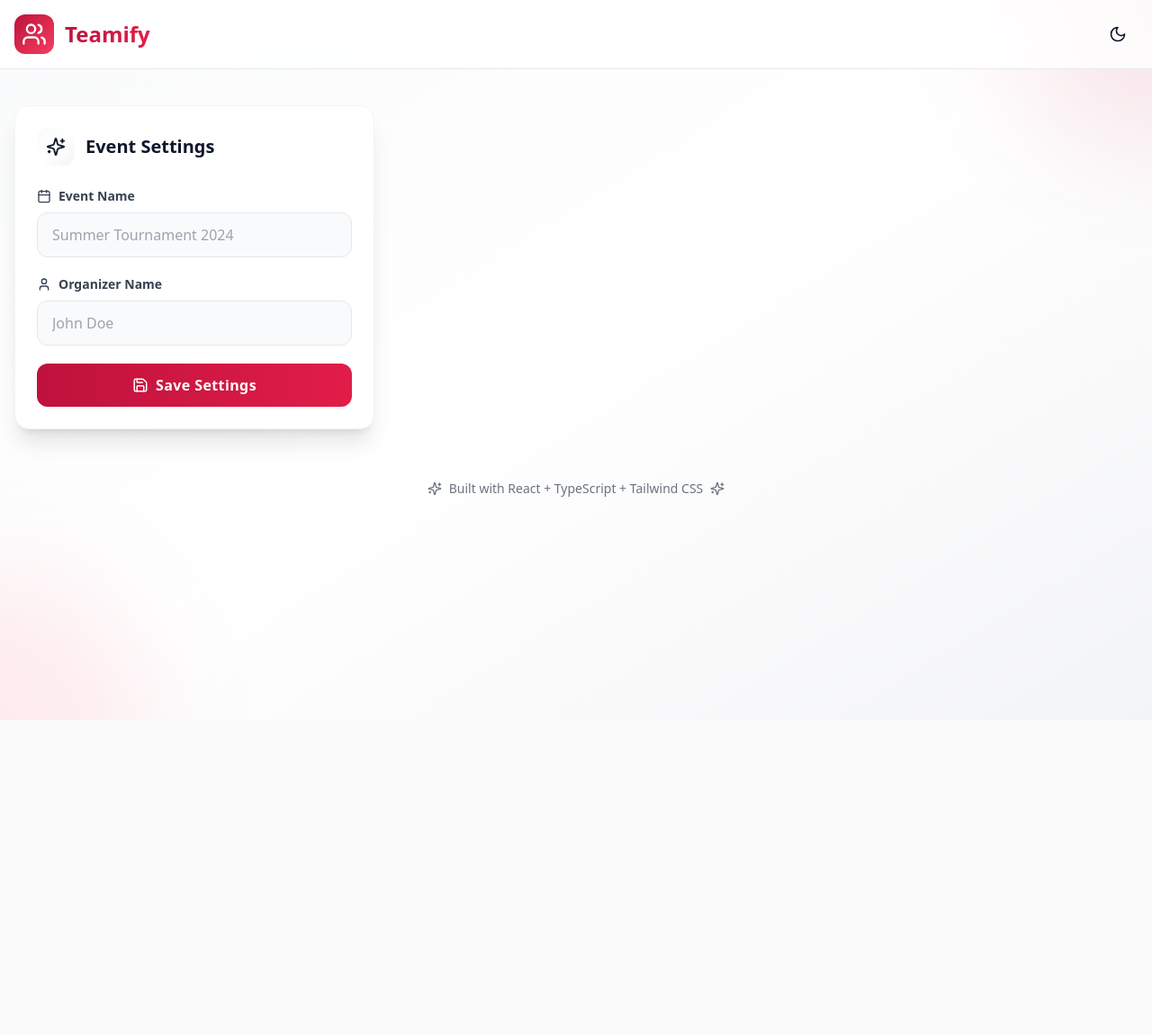
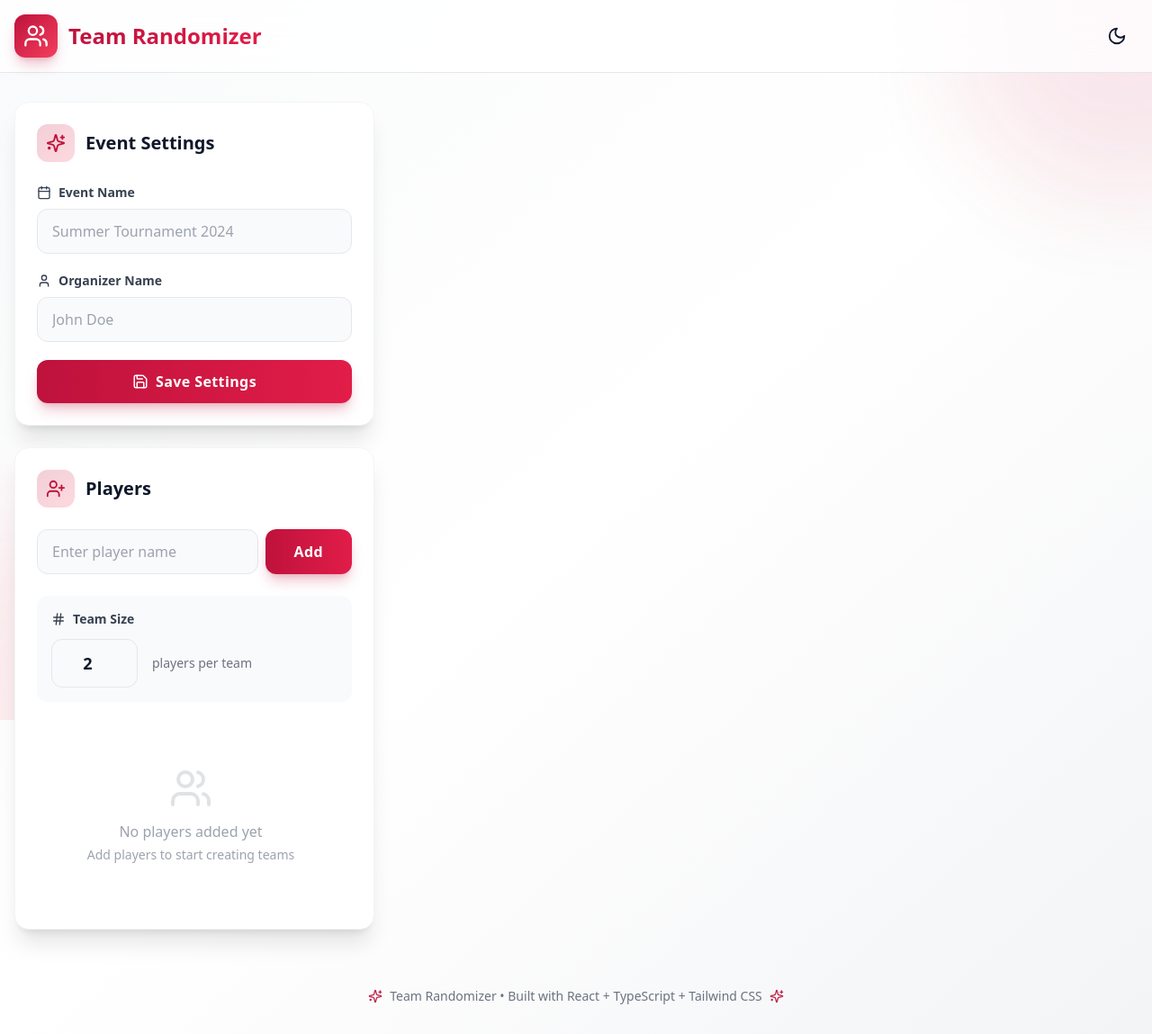
Before and after one commit to camachoo1/team-randomizer, a React (Vite) app: page / in a window 1280 px wide. Shown: the whole page at 90% size. Before the commit the page ends 800 px from the top, so only its background shows below. Built offline with nearby package versions, Linux system fonts and the light colour scheme.

Commit message:
Add player manager component and header

```diff
--- a/src/App.tsx
+++ b/src/App.tsx
@@ -1,74 +1,73 @@
-import { Users, Moon, Sun, Sparkles } from 'lucide-react';
+import { useEffect } from 'react';
+import Header from './components/Header';
+import EventSettings from './components/EventSettings';
+import PlayerManager from './components/PlayerManager';
+import { Sparkles } from 'lucide-react';
 import useStore from './store/useStore';
-import EventSettings from './components/EventSettings';
 
 function App() {
-  const { darkMode, toggleDarkMode, eventName, organizerName } =
-    useStore();
+  const darkMode = useStore((state) => state.darkMode);
+
+  useEffect(() => {
+    // Ensure dark mode class is applied on mount
+    if (darkMode) {
+      document.documentElement.classList.add('dark');
+      document.body.classList.add('dark');
+    }
+  }, [darkMode]);
 
   return (
     <div className={`min-h-screen ${darkMode ? 'dark' : ''}`}>
-      <div
-        className='min-h-screen bg-gradient-to-br from-gray-50 via-white to-gray-100
-                      dark:from-dark-bg dark:via-gray-900 dark:to-dark-bg transition-colors duration-500'
-      >
+      <div className='gradient-bg min-h-screen transition-colors duration-500'>
         {/* Background decoration */}
         <div className='fixed inset-0 overflow-hidden pointer-events-none'>
-          <div className='absolute -top-40 -right-40 w-80 h-80 bg-primary-base/10 rounded-full blur-3xl' />
-          <div className='absolute -bottom-40 -left-40 w-80 h-80 bg-rose-500/10 rounded-full blur-3xl' />
+          <div
+            className='absolute -top-40 -right-40 w-96 h-96 bg-primary/10
+                        rounded-full blur-3xl animate-pulse-subtle'
+          />
+          <div
+            className='absolute -bottom-40 -left-40 w-96 h-96 bg-rose-500/10
+                        rounded-full blur-3xl animate-pulse-subtle'
+            style={{ animationDelay: '1s' }}
+          />
         </div>
 
-        {/* Header */}
-        <header className='glass-effect border-b border-gray-200 dark:border-gray-800 sticky top-0 z-10'>
-          <div className='container mx-auto px-4 py-4'>
-            <div className='flex items-center justify-between'>
-              <div className='flex items-center gap-3'>
-                <div className='p-2 bg-gradient-to-br from-primary-base to-rose-500 rounded-xl text-white'>
-                  <Users size={28} />
-                </div>
-                <div>
-                  <h1 className='text-2xl font-bold bg-gradient-to-r from-primary-base to-rose-600 bg-clip-text text-transparent'>
-                    Teamify
-                  </h1>
-                  {eventName && (
-                    <p className='text-sm text-gray-600 dark:text-gray-400'>
-                      {eventName}{' '}
-                      {organizerName && `• ${organizerName}`}
-                    </p>
-                  )}
-                </div>
-              </div>
-
-              <button
-                onClick={toggleDarkMode}
-                className='p-3 rounded-xl hover:bg-gray-100 dark:hover:bg-gray-800 transition-all duration-200'
-                aria-label='Toggle dark mode'
-              >
-                {darkMode ? <Sun size={20} /> : <Moon size={20} />}
-              </button>
-            </div>
-          </div>
-        </header>
+        <Header />
 
         {/* Main Content */}
-        <main className='container mx-auto p-4 pb-8 relative'>
-          <div className='grid grid-cols-1 lg:grid-cols-3 gap-6 mt-6'>
+        <main className='container mx-auto px-4 py-8 relative'>
+          <div className='grid grid-cols-1 lg:grid-cols-3 gap-6'>
             <div className='lg:col-span-1 space-y-6'>
               <EventSettings />
+              <PlayerManager />
             </div>
 
             <div className='lg:col-span-2'>
-              {/* Placeholder for Team Display */}
+              {/* Placeholder for TeamDisplay */}
             </div>
           </div>
         </main>
 
         {/* Footer */}
-        <footer className='mt-auto py-6 text-center text-sm text-gray-500 dark:text-gray-400'>
-          <div className='flex items-center justify-center gap-2'>
-            <Sparkles size={16} />
-            <span>Built with React + TypeScript + Tailwind CSS</span>
-            <Sparkles size={16} />
+        <footer className='relative mt-auto py-8 text-center'>
+          <div className='container mx-auto px-4'>
+            <div
+              className='flex items-center justify-center gap-2 text-sm
+                          text-gray-500 dark:text-gray-400'
+            >
+              <Sparkles
+                size={16}
+                className='text-primary animate-pulse-subtle'
+              />
+              <span>
+                Team Randomizer • Built with React + TypeScript +
+                Tailwind CSS
+              </span>
+              <Sparkles
+                size={16}
+                className='text-primary animate-pulse-subtle'
+              />
+            </div>
           </div>
         </footer>
       </div>
--- /dev/null
+++ b/src/components/Header.tsx
@@ -0,0 +1,61 @@
+import React from 'react';
+import { Users, Moon, Sun, Sparkles } from 'lucide-react';
+import useStore from '../store/useStore';
+
+const Header: React.FC = () => {
+  const { darkMode, toggleDarkMode, eventName, organizerName } =
+    useStore();
+
+  return (
+    <header className='glass-header sticky top-0 z-50'>
+      <div className='container mx-auto px-4 py-4'>
+        <div className='flex items-center justify-between'>
+          <div className='flex items-center gap-3'>
+            <div
+              className='p-2.5 bg-gradient-to-br from-primary to-rose-500 rounded-xl
+                          text-white shadow-lg shadow-primary/25'
+            >
+              <Users size={28} />
+            </div>
+            <div>
+              <h1
+                className='text-2xl font-bold bg-gradient-to-r from-primary to-rose-600
+                           bg-clip-text text-transparent'
+              >
+                Team Randomizer
+              </h1>
+              {eventName && (
+                <p className='text-sm text-gray-600 dark:text-gray-400 flex items-center gap-2'>
+                  <Sparkles size={12} />
+                  {eventName}
+                  {organizerName && ` • ${organizerName}`}
+                </p>
+              )}
+            </div>
+          </div>
+
+          <button
+            onClick={toggleDarkMode}
+            className='p-3 rounded-xl hover:bg-gray-100 dark:hover:bg-gray-800
+                     transition-all duration-200 group'
+            aria-label='Toggle dark mode'
+          >
+            {darkMode ? (
+              <Sun
+                size={22}
+                className='group-hover:rotate-180 transition-transform duration-500'
+              />
+            ) : (
+              <Moon
+                size={22}
+                className='group-hover:-rotate-12 transition-transform duration-500'
+              />
+            )}
+          </button>
+        </div>
+      </div>
+    </header>
+  );
+};
+
+export default Header;
--- /dev/null
+++ b/src/components/PlayerManager.tsx
@@ -0,0 +1,175 @@
+import React from 'react';
+import { X, Lock, Unlock, UserPlus, Hash, Users } from 'lucide-react';
+import { useForm } from 'react-hook-form';
+import useStore from '../store/useStore';
+import clsx from 'clsx';
+
+interface PlayerForm {
+  playerName: string;
+}
+
+const PlayerManager: React.FC = () => {
+  const {
+    players,
+    addPlayer,
+    removePlayer,
+    togglePlayerLock,
+    teamSize,
+    setTeamSize,
+  } = useStore();
+
+  const { register, handleSubmit, reset } = useForm<PlayerForm>();
+
+  const onSubmit = (data: PlayerForm) => {
+    if (data.playerName.trim()) {
+      addPlayer(data.playerName.trim());
+      reset();
+    }
+  };
+
+  return (
+    <div
+      className='card animate-fade-in'
+      style={{ animationDelay: '0.1s' }}
+    >
+      <div className='flex items-center gap-3 mb-6'>
+        <div className='p-2.5 bg-gradient-to-br from-primary/20 to-rose-500/20 rounded-xl'>
+          <UserPlus className='text-primary' size={22} />
+        </div>
+        <h2 className='text-xl font-bold'>Players</h2>
+      </div>
+
+      <form onSubmit={handleSubmit(onSubmit)} className='mb-6'>
+        <div className='flex gap-2'>
+          <input
+            {...register('playerName', { required: true })}
+            className='input-field flex-1'
+            placeholder='Enter player name'
+          />
+          <button type='submit' className='btn-primary px-8'>
+            Add
+          </button>
+        </div>
+      </form>
+
+      <div className='mb-6 p-4 bg-gray-50 dark:bg-gray-800/50 rounded-xl'>
+        <label className='flex items-center gap-2 text-sm font-semibold mb-3 text-gray-700 dark:text-gray-300'>
+          <Hash size={16} />
+          Team Size
+        </label>
+        <div className='flex items-center gap-4'>
+          <input
+            type='number'
+            min='1'
+            max='10'
+            value={teamSize}
+            onChange={(e) =>
+              setTeamSize(parseInt(e.target.value) || 2)
+            }
+            className='input-field w-24 text-center font-bold text-lg'
+          />
+          <span className='text-sm text-gray-500 dark:text-gray-400'>
+            players per team
+          </span>
+        </div>
+      </div>
+
+      <div className='space-y-2 max-h-80 overflow-y-auto scrollbar-custom pr-2'>
+        {players.length === 0 ? (
+          <div className='text-center py-12 text-gray-400'>
+            <Users size={48} className='mx-auto mb-3 opacity-30' />
+            <p className='font-medium'>No players added yet</p>
+            <p className='text-sm mt-1'>
+              Add players to start creating teams
+            </p>
+          </div>
+        ) : (
+          players.map((player, index) => (
+            <div
+              key={player.id}
+              className={clsx(
+                'flex items-center justify-between p-3.5 rounded-xl group transition-all duration-200 animate-slide-up',
+                player.locked
+                  ? 'bg-gradient-to-r from-primary/10 to-rose-500/10 border border-primary/20'
+                  : 'bg-gray-50 dark:bg-gray-800/50 hover:bg-gray-100 dark:hover:bg-gray-800'
+              )}
+              style={{
+                animationDelay: `${Math.min(index * 0.05, 0.3)}s`,
+              }}
+            >
+              <div className='flex items-center gap-3'>
+                <span className='text-sm font-bold text-gray-400 dark:text-gray-500 w-8'>
+                  #{index + 1}
+                </span>
+                <span
+                  className={clsx(
+                    'font-medium',
+                    player.locked && 'text-primary font-semibold'
+                  )}
+                >
+                  {player.name}
+                </span>
+                {player.locked && (
+                  <span className='text-xs bg-primary/20 text-primary px-2.5 py-0.5 rounded-full font-semibold'>
+                    LOCKED
+                  </span>
+                )}
+              </div>
+
+              <div className='flex gap-1 opacity-0 group-hover:opacity-100 transition-opacity'>
+                <button
+                  onClick={() => togglePlayerLock(player.id)}
+                  className={clsx(
+                    'p-2 rounded-lg transition-all duration-200',
+                    player.locked
+                      ? 'bg-primary text-white hover:bg-primary-dark'
+                      : 'hover:bg-gray-200 dark:hover:bg-gray-700 text-gray-600 dark:text-gray-400'
+                  )}
+                  title={
+                    player.locked ? 'Unlock player' : 'Lock player'
+                  }
+                >
+                  {player.locked ? (
+                    <Lock size={16} />
+                  ) : (
+                    <Unlock size={16} />
+                  )}
+                </button>
+                <button
+                  onClick={() => removePlayer(player.id)}
+                  className='p-2 hover:bg-red-100 dark:hover:bg-red-900/20 text-red-600
+                           rounded-lg transition-all duration-200 disabled:opacity-50'
+                  disabled={player.locked}
+                  title='Remove player'
+                >
+                  <X size={16} />
+                </button>
+              </div>
+            </div>
+          ))
+        )}
+      </div>
+
+      {players.length > 0 && (
+        <div className='mt-6 pt-6 border-t border-gray-200 dark:border-gray-700 grid grid-cols-2 gap-4'>
+          <div>
+            <p className='text-sm text-gray-600 dark:text-gray-400'>
+              Total Players
+            </p>
+            <p className='text-2xl font-bold'>{players.length}</p>
+          </div>
+          <div>
+            <p className='text-sm text-gray-600 dark:text-gray-400'>
+              Locked Players
+            </p>
+            <p className='text-2xl font-bold text-primary'>
+              {players.filter((p) => p.locked).length}
+            </p>
+          </div>
+        </div>
+      )}
+    </div>
+  );
+};
+
+export default PlayerManager;
--- a/src/index.css
+++ b/src/index.css
@@ -3,72 +3,87 @@
 @tailwind utilities;
 
 @layer base {
+  * {
+    @apply transition-colors duration-300;
+  }
+
   body {
-    @apply bg-secondary text-primary-accent transition-colors duration-300;
+    @apply bg-surface text-accent antialiased;
   }
 
   body.dark {
-    @apply bg-dark-bg text-gray-100;
+    @apply bg-surface-dark text-gray-100;
   }
 }
 
 @layer components {
   .btn-primary {
-    @apply bg-gradient-to-r from-primary-base to-rose-600 text-white px-6 py-3 rounded-xl
-           hover:shadow-lg hover:shadow-primary-base/25 hover:scale-[1.02]
-           transition-all duration-300 font-semibold tracking-wide
-           active:scale-[0.98] disabled:opacity-50 disabled:cursor-not-allowed;
+    @apply bg-gradient-to-r from-primary to-rose-600 text-white px-6 py-3 rounded-xl
+           font-semibold tracking-wide shadow-lg shadow-primary/25
+           hover:shadow-xl hover:shadow-primary/30 hover:scale-[1.02]
+           active:scale-[0.98] disabled:opacity-50 disabled:cursor-not-allowed
+           transition-all duration-300;
   }
 
   .btn-secondary {
-    @apply bg-primary-accent text-white px-6 py-3 rounded-xl
+    @apply bg-accent text-white px-6 py-3 rounded-xl font-semibold
            hover:bg-opacity-90 hover:shadow-lg hover:scale-[1.02]
-           transition-all duration-300 font-semibold
+           active:scale-[0.98] transition-all duration-300
            dark:bg-gray-800 dark:hover:bg-gray-700;
   }
 
   .btn-ghost {
-    @apply px-4 py-2 rounded-lg hover:bg-gray-100 dark:hover:bg-gray-800
+    @apply px-4 py-2 rounded-xl hover:bg-gray-100 dark:hover:bg-gray-800
+           transition-all duration-200 font-medium;
+  }
+
+  .btn-danger {
+    @apply px-4 py-2 bg-red-600 text-white rounded-lg hover:bg-red-700
            transition-all duration-200 font-medium;
   }
 
   .card {
     @apply bg-white rounded-2xl shadow-xl p-6 border border-gray-100
-           dark:bg-dark-card dark:border-dark-border dark:shadow-2xl
+           dark:bg-card-dark dark:border-border-dark
            transition-all duration-300 hover:shadow-2xl;
   }
 
   .input-field {
     @apply w-full px-4 py-3 bg-gray-50 border border-gray-200 rounded-xl
-           focus:outline-none focus:ring-4 focus:ring-primary-base/20 focus:border-primary-base
+           focus:outline-none focus:ring-4 focus:ring-primary/20 focus:border-primary
            dark:bg-gray-800 dark:border-gray-700 dark:text-gray-100
            transition-all duration-200;
   }
 
-  .glass-effect {
-    @apply backdrop-blur-xl bg-white/80 dark:bg-gray-900/80;
+  .glass-header {
+    @apply backdrop-blur-xl bg-white/80 dark:bg-gray-900/80
+           border-b border-gray-200 dark:border-gray-800;
+  }
+
+  .gradient-bg {
+    @apply bg-gradient-to-br from-gray-50 via-white to-gray-100
+           dark:from-surface-dark dark:via-gray-900 dark:to-surface-dark;
   }
 }
 
 /* Custom scrollbar */
-::-webkit-scrollbar {
+@layer utilities {
+  .scrollbar-custom {
+    scrollbar-width: thin;
+    scrollbar-color: theme('colors.gray.400') theme('colors.gray.100');
+  }
+
+  .scrollbar-custom::-webkit-scrollbar {
     width: 8px;
     height: 8px;
   }
 
-::-webkit-scrollbar-track {
-  @apply bg-gray-100 dark:bg-gray-800;
+  .scrollbar-custom::-webkit-scrollbar-track {
+    @apply bg-gray-100 dark:bg-gray-800 rounded-full;
   }
 
-::-webkit-scrollbar-thumb {
-  @apply bg-gray-400 dark:bg-gray-600 rounded-full;
+  .scrollbar-custom::-webkit-scrollbar-thumb {
+    @apply bg-gray-400 dark:bg-gray-600 rounded-full
+           hover:bg-gray-500 dark:hover:bg-gray-500;
   }
-
-::-webkit-scrollbar-thumb:hover {
-  @apply bg-gray-500 dark:bg-gray-500;
 }
-
-/* Smooth transitions for dark mode */
-* {
-  @apply transition-colors duration-300;
-}
--- a/tailwind.config.js
+++ b/tailwind.config.js
@@ -5,14 +5,14 @@ export default {
   theme: {
     extend: {
       colors: {
-        'primary-accent': '#0f172a',
-        'primary-base': '#be123c',
-        'complimentary-accent': '#cbd5e1',
-        secondary: '#fafafa',
-        // Dark mode colors
-        'dark-bg': '#0a0a0b',
-        'dark-card': '#18181b',
-        'dark-border': '#27272a',
+        primary: '#be123c', // Ruby red
+        'primary-dark': '#9f1239', // Darker ruby
+        accent: '#0f172a', // Rich slate
+        'accent-light': '#1e293b', // Lighter slate
+        surface: '#f8fafc', // Light surface
+        'surface-dark': '#0a0a0b', // Dark surface
+        'card-dark': '#18181b', // Dark card
+        'border-dark': '#27272a', // Dark border
       },
       animation: {
         'fade-in': 'fadeIn 0.5s ease-in-out',
@@ -34,12 +34,6 @@ export default {
           '50%': { opacity: '0.8' },
         },
       },
-      backgroundImage: {
-        'gradient-radial':
-          'radial-gradient(var(--tw-gradient-stops))',
-        'gradient-premium':
-          'linear-gradient(135deg, var(--tw-gradient-stops))',
-      },
     },
   },
   plugins: [],
```
Lines whose indentation alone changed are shown as unchanged.
